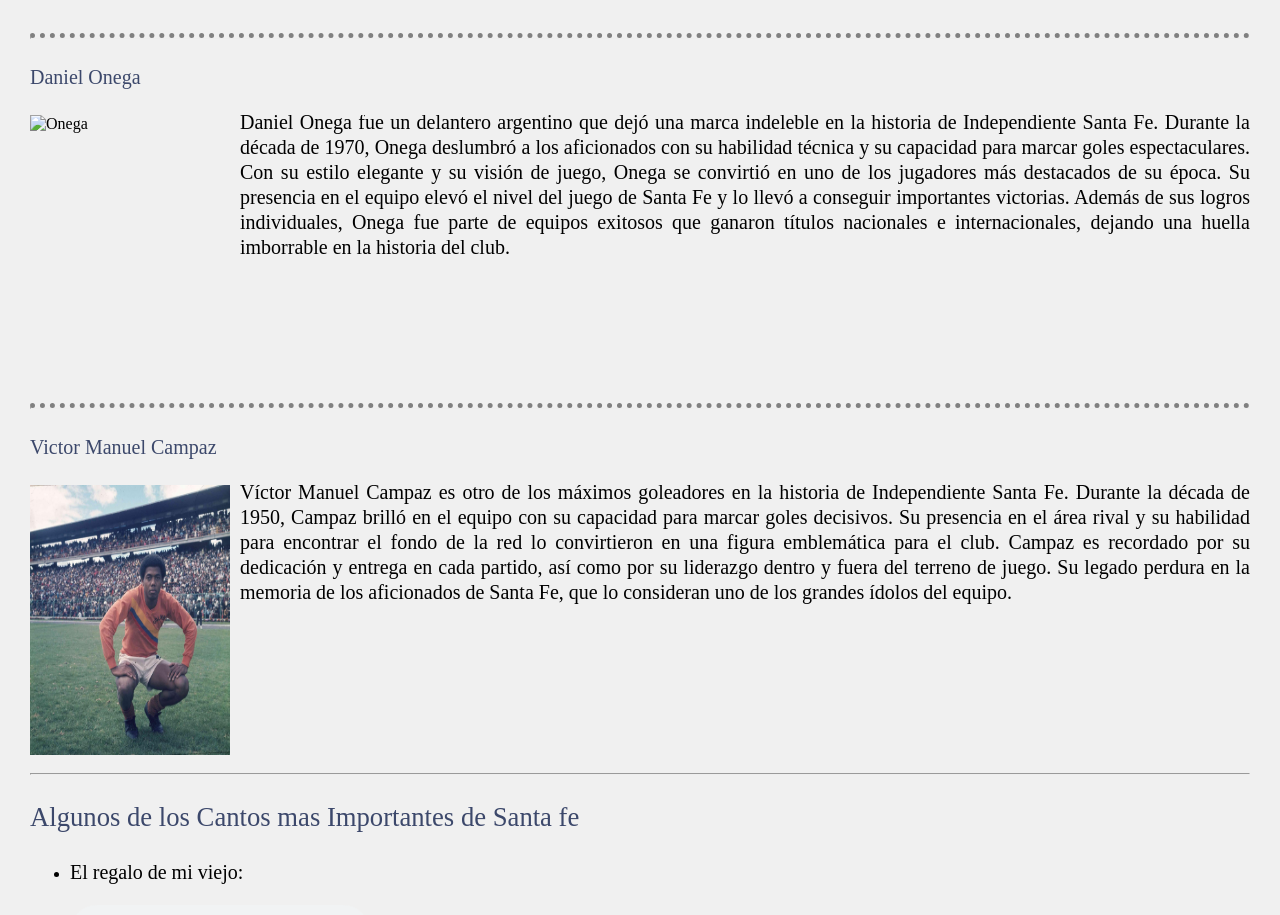
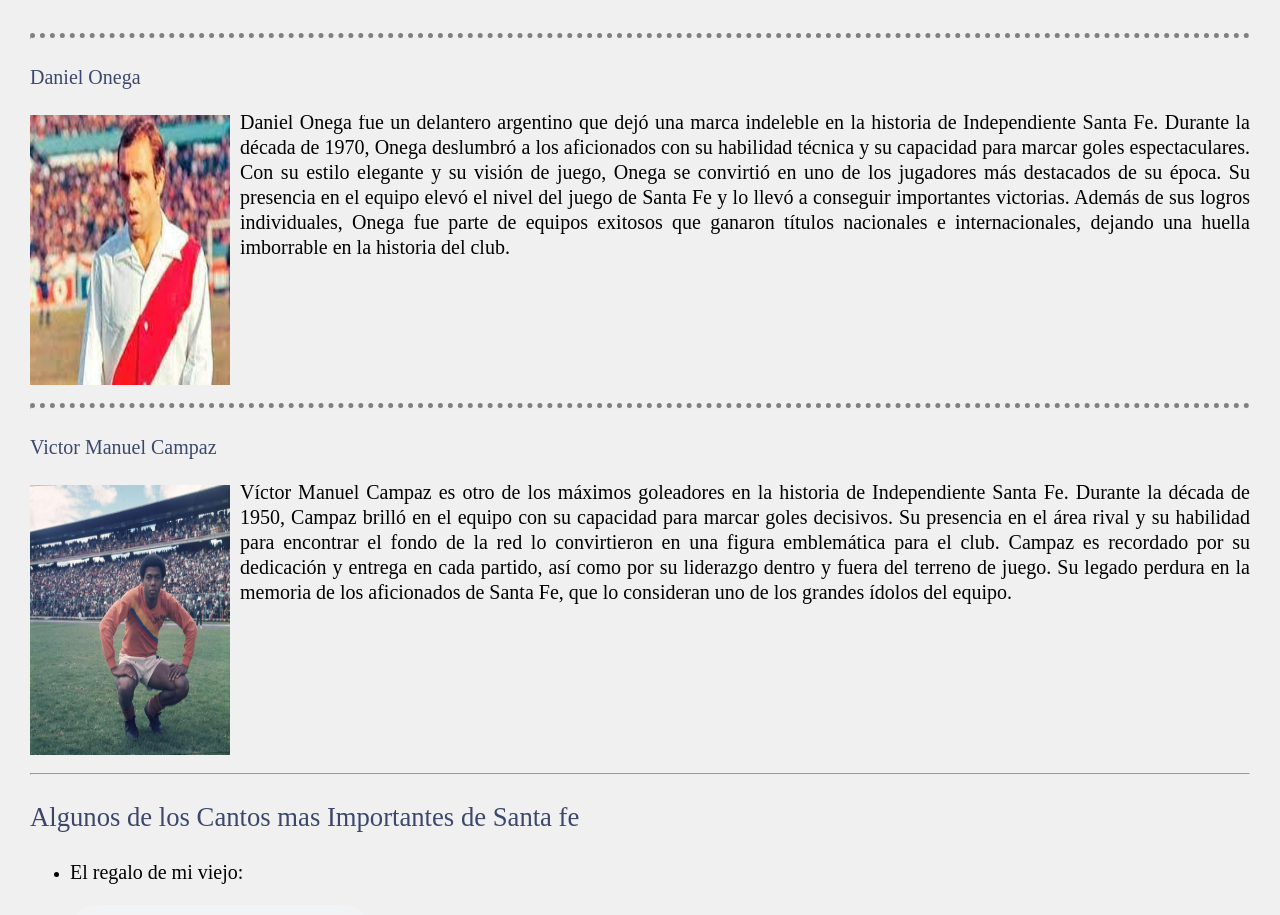
Before and after one commit to jorge26556/santaFe-webpage, a plain HTML site: page index.html in a window 1280 px wide. Shown: the part 3365-4280 px from the top of the page. Drawn offline with Linux system fonts and the light colour scheme; the site is published under a folder, as on GitHub Pages, so addresses that start at the root find nothing.

Commit message:
Update index.html

```diff
--- a/index.html
+++ b/index.html
@@ -179,7 +179,7 @@
                 <div class="nombre-goleador">
                     <h4>Daniel Onega</h4>
                     <div>
-                        <img src="/assets/images/onega.jpeg" alt="Onega">
+                        <img src="./assets/images/onega.jpeg" alt="Onega">
                         <div class="historia">
                             <p>Daniel Onega fue un delantero argentino que dejó una marca indeleble en la historia de Independiente Santa Fe. Durante la década de 1970, Onega deslumbró a los aficionados con su habilidad técnica y su capacidad para marcar goles espectaculares. Con su estilo elegante y su visión de juego, Onega se convirtió en uno de los jugadores más destacados de su época. Su presencia en el equipo elevó el nivel del juego de Santa Fe y lo llevó a conseguir importantes victorias. Además de sus logros individuales, Onega fue parte de equipos exitosos que ganaron títulos nacionales e internacionales, dejando una huella imborrable en la historia del club. </p>
                         </div>
```
